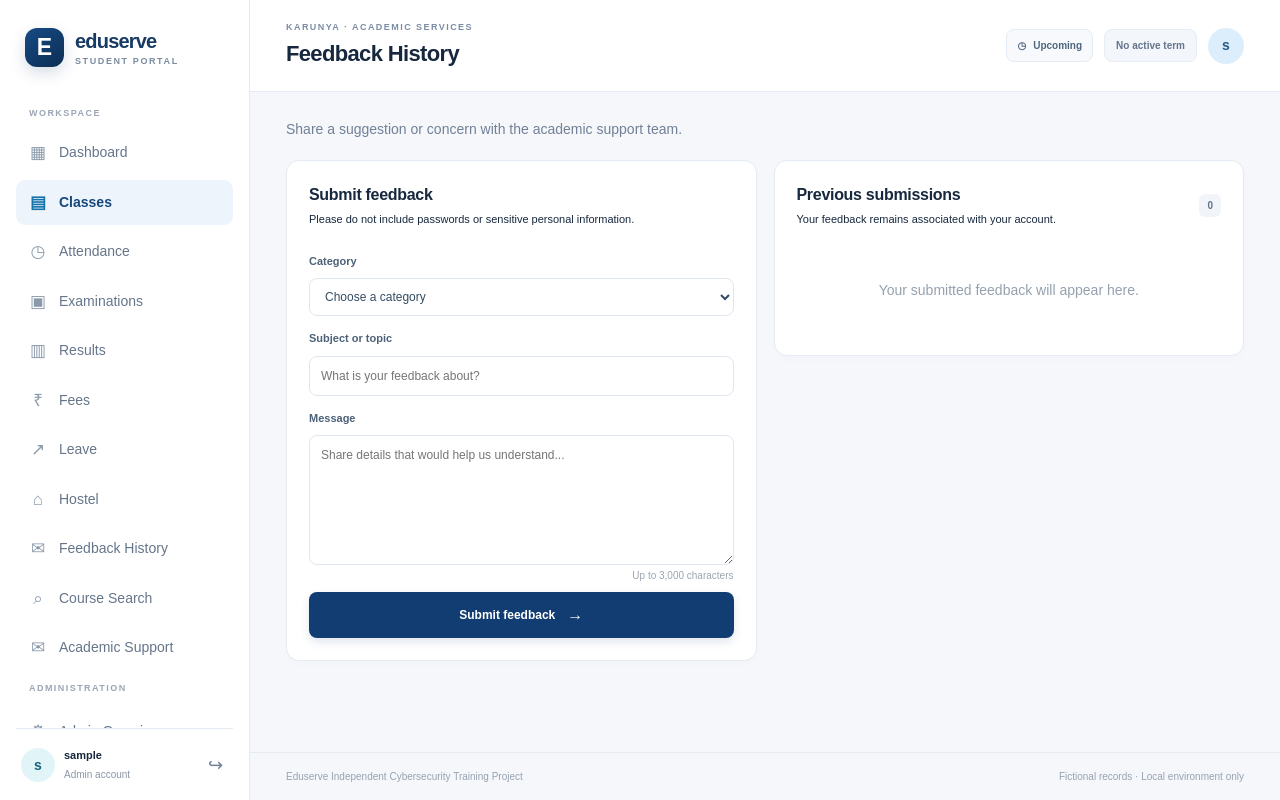
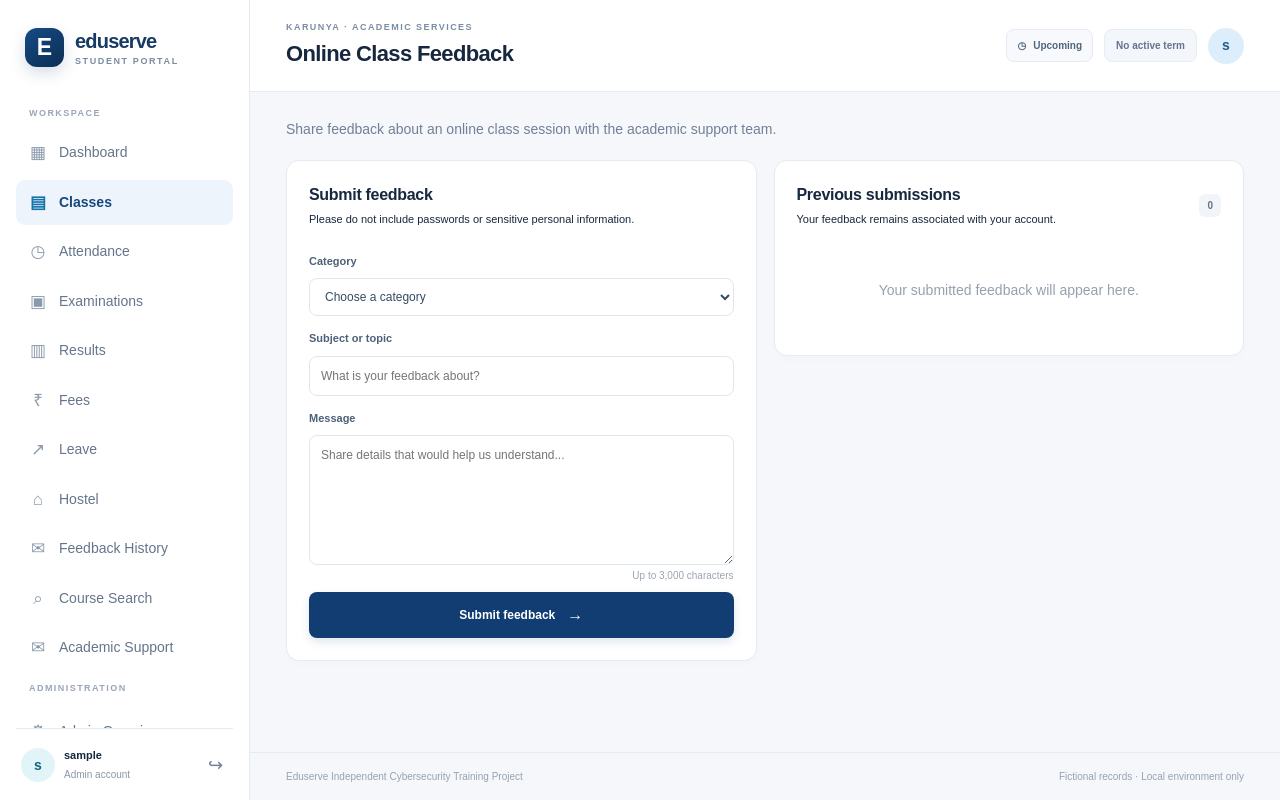
Before and after one commit to Joshua-2033/Eduserve-Lab-Vulnerable-Website, a Flask app: page /classes/online-feedback in a window 1280 px wide. Run offline with Flask 3, Linux system fonts and the light colour scheme; the visitor is signed in with stand-in values (Sample User, id 1); data comes from the database, SQL or seed files in the repository; data that the repository does not hold is empty.

Commit message:
Show the correct heading and description on the feedback pages

```diff
--- a/templates/feedback/index.html
+++ b/templates/feedback/index.html
@@ -1,7 +1,7 @@
 {% extends 'base.html' %}
-{% block heading %}Feedback History{% endblock %}
+{% block heading %}{{ page_title }}{% endblock %}
 {% block content %}
-<div class="page-intro"><p>Share a suggestion or concern with the academic support team.</p></div>
+<div class="page-intro"><p>{{ page_intro }}</p></div>
 <div class="two-col">
 <section class="panel"><div class="panel-head"><div><h2>Submit feedback</h2><p class="muted">Please do not include passwords or sensitive personal information.</p></div></div>
 <form method="post" class="stack-form">
```
